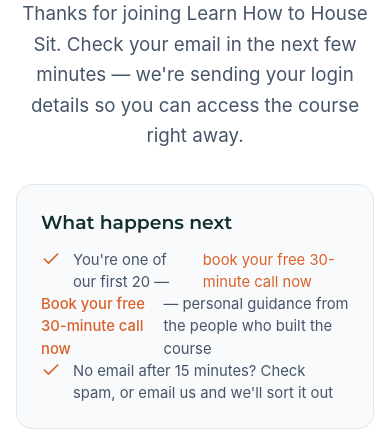
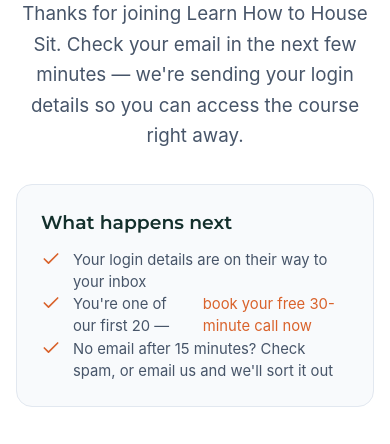
Before and after one commit to mattjstrydom/housesithub, a website: page thank-you.html in a window 390 px wide. Shown: the part 354-798 px from the top of the page. Drawn offline with Linux system fonts and the light colour scheme.

Commit message:
Finish Housesit Hub conversion patch: strip orphaned enrollModal + HubSpot JS, update thank-you page with active Cal.com booking link
- Remove orphaned enrollModal HTML block (backdrop, panel, form) — no trigger was ever wired
- Remove all modal-related JS: openEnrollModal/closeEnrollModal, HUBSPOT constants (portal ID + form GUID), submitToHubSpot, enrollForm submit handler, Escape key listener referencing enrollModal
- Keep mobile menu JS, checkout button JS, FAQ toggle JS, scroll listener, renderScarcity JS, carousel JS
- Update thank-you.html: replace passive 'we'll reach out to book' copy with active 'book your free 30-minute call now' link pointing to https://cal.com/housesithub/30min
- Scarcity wiring, copy swaps, pricing card updates already in place from prior commits

```diff
--- a/thank-you.html
+++ b/thank-you.html
@@ -39,8 +39,8 @@
                 <div class="bg-slate-50 rounded-2xl border border-slate-200 p-6 text-left mb-10">
                     <h2 class="text-lg font-semibold text-ink-900 font-display mb-3">What happens next</h2>
                     <ul class="space-y-3 text-slate-600 text-sm">
+                        <li class="flex gap-3"><svg xmlns="http://www.w3.org/2000/svg" width="24" height="24" viewBox="0 0 24 24" fill="none" stroke="currentColor" stroke-width="2" stroke-linecap="round" stroke-linejoin="round" class="w-5 h-5 text-terracotta shrink-0"><path d="M20 6 9 17l-5-5"></path></svg> Your login details are on their way to your inbox</li>
                         <li class="flex gap-3"><svg xmlns="http://www.w3.org/2000/svg" width="24" height="24" viewBox="0 0 24 24" fill="none" stroke="currentColor" stroke-width="2" stroke-linecap="round" stroke-linejoin="round" class="w-5 h-5 text-terracotta shrink-0"><path d="M20 6 9 17l-5-5"></path></svg> You're one of our first 20 — <a href="https://cal.com/housesithub/30min" class="text-terracotta hover:underline">book your free 30-minute call now</a></li>
-                        <li class="flex gap-3"><a href="https://cal.com/housesithub/30min" class="text-terracotta hover:text-ink font-medium">Book your free 30-minute call now</a> — personal guidance from the people who built the course</li>
                         <li class="flex gap-3"><svg xmlns="http://www.w3.org/2000/svg" width="24" height="24" viewBox="0 0 24 24" fill="none" stroke="currentColor" stroke-width="2" stroke-linecap="round" stroke-linejoin="round" class="w-5 h-5 text-terracotta shrink-0"><path d="M20 6 9 17l-5-5"></path></svg> No email after 15 minutes? Check spam, or email us and we'll sort it out</li>
                     </ul>
                 </div>
```
